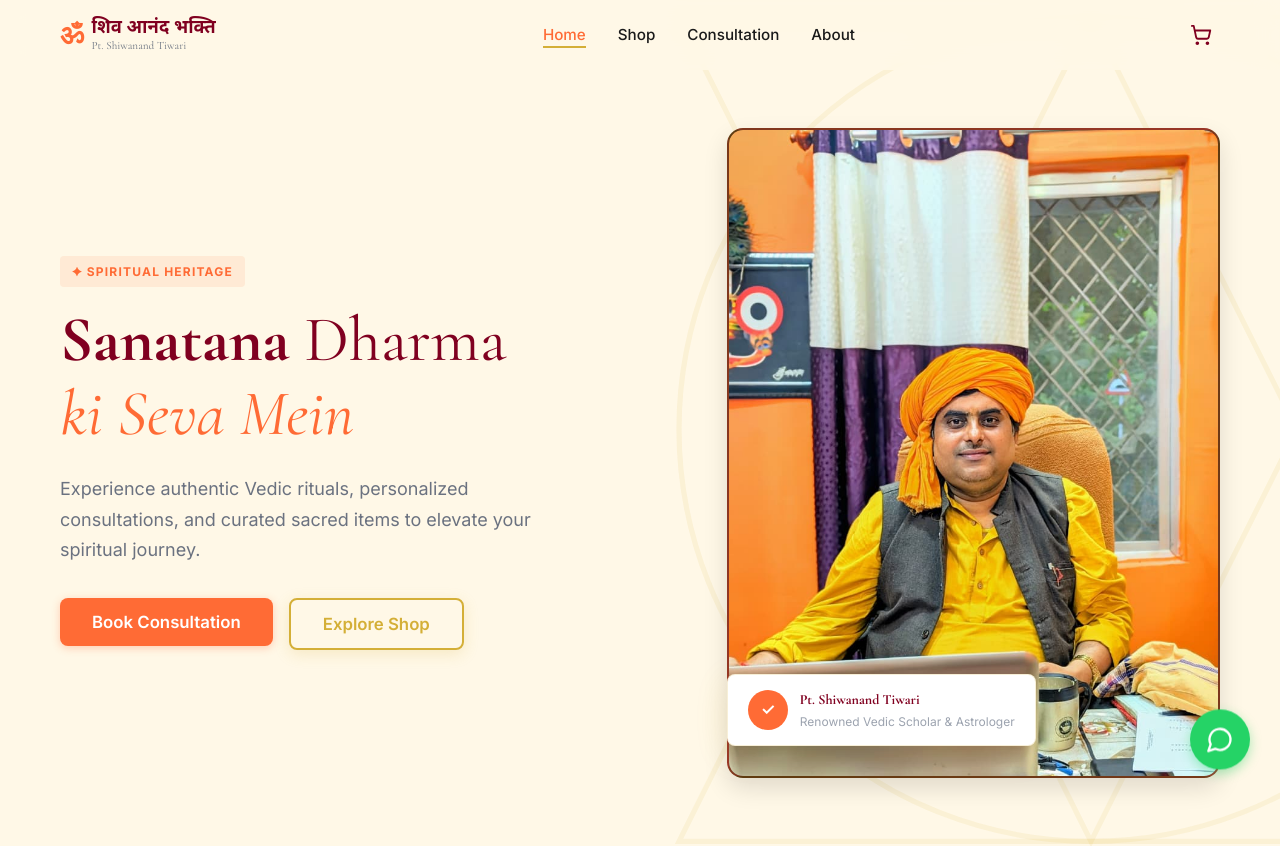
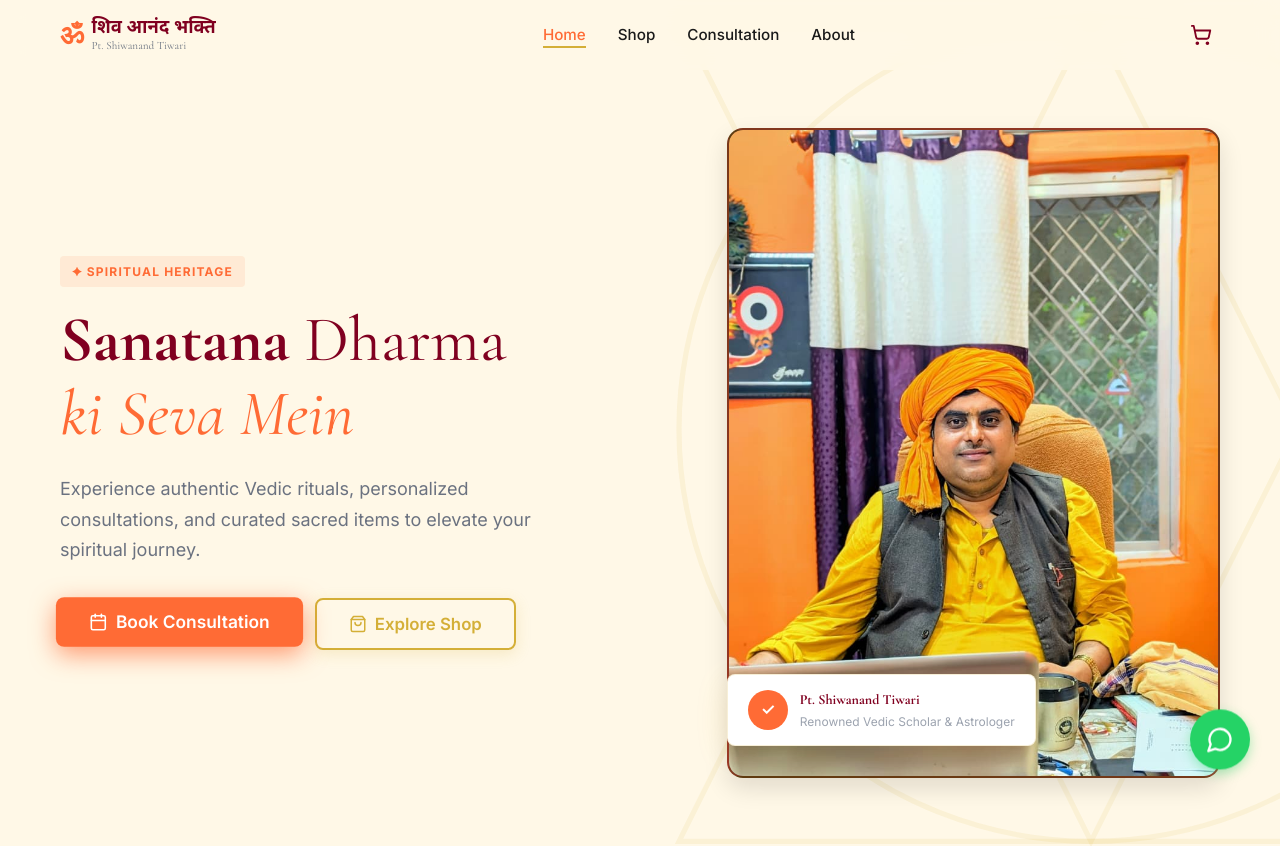
Before and after one commit to Stormynubee/shiv-anand-bhakti, a React (Vite) app: page / in a window 1280 px wide. Shown: the top 846 px of the page. Built offline with nearby package versions, Linux system fonts and the light colour scheme.

Commit message:
feat: add bold pulsing animations and icons to hero buttons

```diff
--- a/src/components/sections/Hero.jsx
+++ b/src/components/sections/Hero.jsx
@@ -1,5 +1,5 @@
-import React from 'react';
 import { Link } from 'react-router-dom';
+import { Calendar, ShoppingBag } from 'lucide-react';
 import Button from '../ui/Button';
 import { useScrollReveal } from '../../hooks/useScrollReveal';
 import './Hero.css';
@@ -29,11 +29,17 @@ const Hero = () => {
           </p>
 
           <div className="reveal-child hero-actions">
-            <Link to="/consultation">
-              <Button variant="primary" size="lg">Book Consultation</Button>
+            <Link to="/consultation" className="hero-btn-link">
+              <Button variant="primary" size="lg" className="attention-pulse">
+                <Calendar size={18} style={{ marginRight: '8px' }} />
+                Book Consultation
+              </Button>
             </Link>
-            <Link to="/shop">
-              <Button variant="outline" size="lg">Explore Shop</Button>
+            <Link to="/shop" className="hero-btn-link">
+              <Button variant="outline" size="lg">
+                <ShoppingBag size={18} style={{ marginRight: '8px' }} />
+                Explore Shop
+              </Button>
             </Link>
           </div>
         </div>
--- a/src/components/ui/Button.css
+++ b/src/components/ui/Button.css
@@ -112,3 +112,14 @@
   display: flex;
   align-items: center;
 }
+
+/* Animations */
+.attention-pulse {
+  animation: attentionGrabber 2s infinite ease-in-out;
+}
+
+@keyframes attentionGrabber {
+  0% { transform: scale(1); box-shadow: 0 4px 15px rgba(255, 107, 53, 0.4); }
+  50% { transform: scale(1.04); box-shadow: 0 8px 25px rgba(255, 107, 53, 0.7); }
+  100% { transform: scale(1); box-shadow: 0 4px 15px rgba(255, 107, 53, 0.4); }
+}
```
